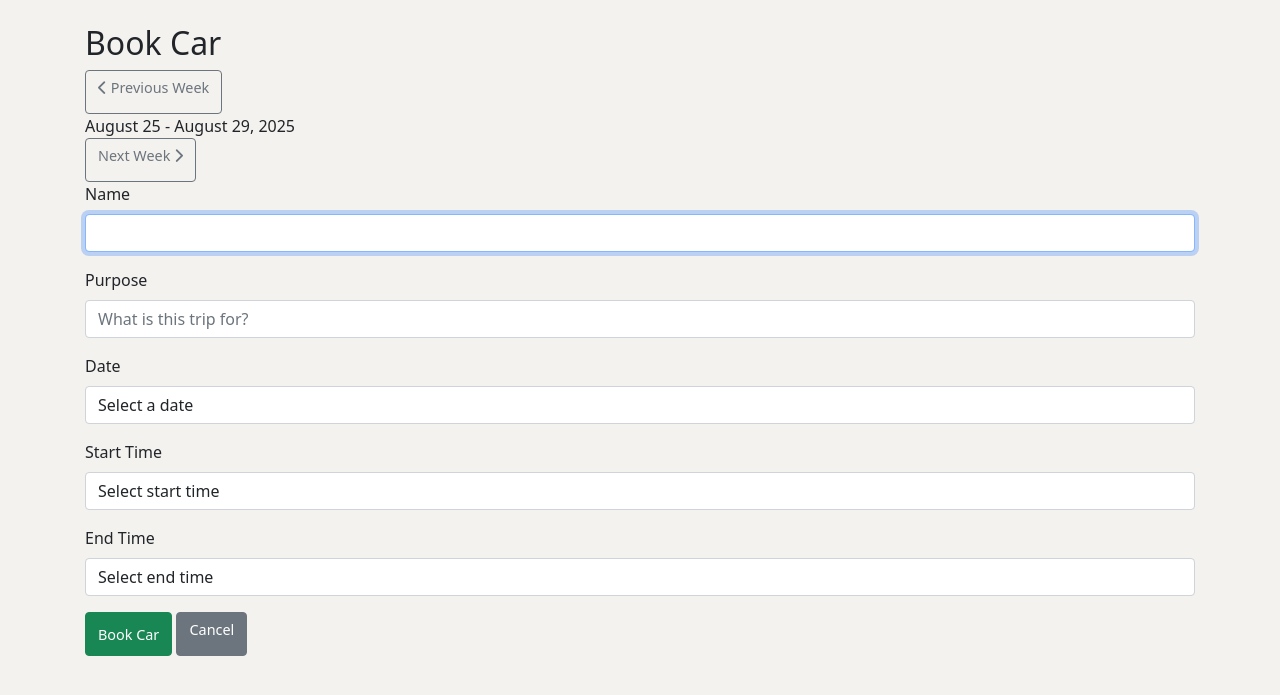
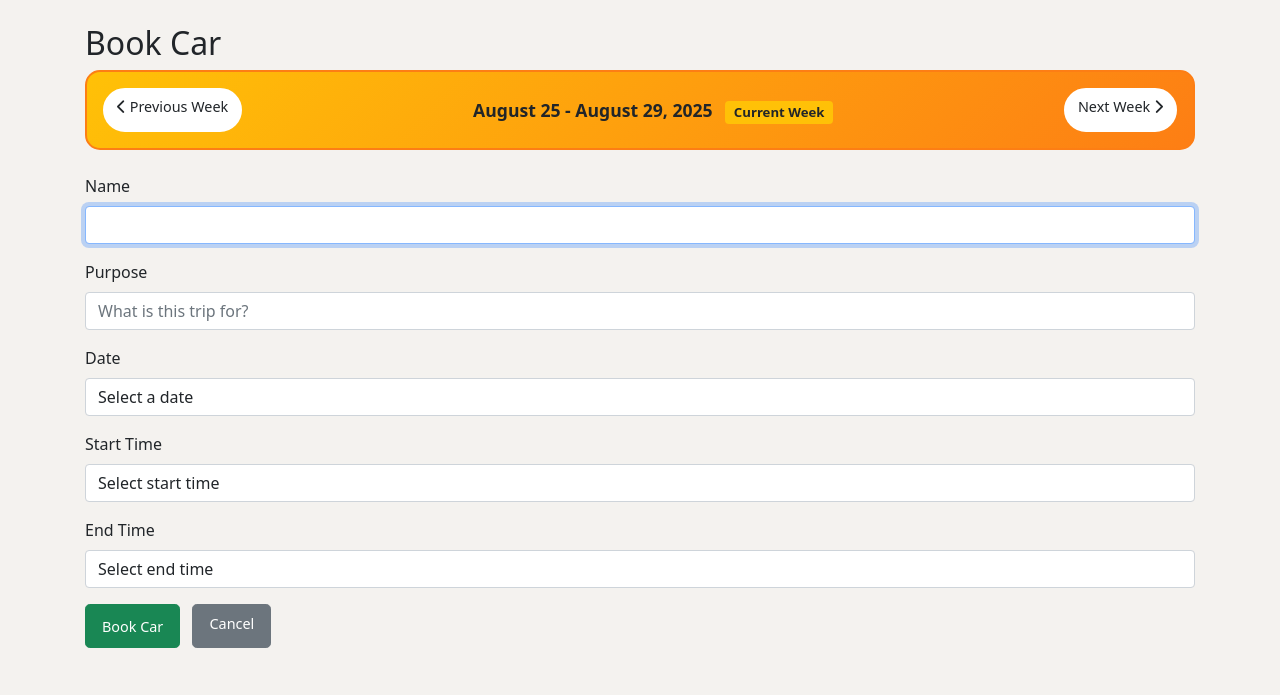
Before and after one commit to ChipulumutsoPhiri/Equip-Room-Booking, a Flask app: page /car/book in a window 1280 px wide. Shown: the part 61-756 px from the top of the page. Run offline with Flask 3, Linux system fonts and the light colour scheme.

Commit message:
Update book.html

```diff
--- a/templates/book.html
+++ b/templates/book.html
@@ -4,29 +4,80 @@
 <h2>Book {{ "Car" if booking_type == "car" else "Meeting Room" }}</h2>
 
 <!-- Week Navigation -->
-<div class="week-navigation">
+<div class="week-navigation {% if week_info.is_current_week %}current-week{% endif %}">
     {% if booking_type == 'car' %}
-        <a href="{{ url_for('car_book', week_offset=week_offset-1) }}" class="btn btn-outline-secondary nav-btn">
+        <a href="{{ url_for('car_book', week_offset=week_offset-1) }}" class="btn btn-outline-primary nav-btn">
             <i class="fas fa-chevron-left"></i> Previous Week
         </a>
     {% else %}
-        <a href="{{ url_for('room_book', week_offset=week_offset-1) }}" class="btn btn-outline-secondary nav-btn">
+        <a href="{{ url_for('room_book', week_offset=week_offset-1) }}" class="btn btn-outline-primary nav-btn">
             <i class="fas fa-chevron-left"></i> Previous Week
         </a>
     {% endif %}
 
-    <div class="week-display">{{ week_info.week_display }}</div>
+    <div class="week-display">
+        {{ week_info.week_display }}
+        {% if week_info.is_current_week %}
+            <span class="badge bg-warning text-dark ms-2">Current Week</span>
+        {% endif %}
+    </div>
 
     {% if booking_type == 'car' %}
-        <a href="{{ url_for('car_book', week_offset=week_offset+1) }}" class="btn btn-outline-secondary nav-btn">
+        <a href="{{ url_for('car_book', week_offset=week_offset+1) }}" class="btn btn-outline-primary nav-btn">
             Next Week <i class="fas fa-chevron-right"></i>
         </a>
     {% else %}
-        <a href="{{ url_for('room_book', week_offset=week_offset+1) }}" class="btn btn-outline-secondary nav-btn">
+        <a href="{{ url_for('room_book', week_offset=week_offset+1) }}" class="btn btn-outline-primary nav-btn">
             Next Week <i class="fas fa-chevron-right"></i>
         </a>
     {% endif %}
 </div>
+
+<style>
+.week-navigation {
+    background: linear-gradient(135deg, #ffc107, #fd7e14);
+    color: #212529;
+    border-radius: 15px;
+    padding: 1rem;
+    margin-bottom: 1.5rem;
+    display: flex;
+    justify-content: space-between;
+    align-items: center;
+    gap: 1rem;
+}
+.week-navigation .week-display {
+    color: #212529;
+    font-size: 1.1rem;
+    font-weight: 600;
+}
+.week-navigation .nav-btn {
+    border-radius: 25px;
+    font-weight: 500;
+    border: 2px solid #fff;
+    color: #212529 !important;
+    background: #fff !important;
+    transition: background 0.2s, color 0.2s;
+}
+.week-navigation .nav-btn:hover {
+    background: #fd7e14 !important;
+    color: #fff !important;
+    border-color: #fd7e14 !important;
+}
+.current-week {
+    background: linear-gradient(135deg, #ffc107, #fd7e14) !important;
+    border: 2px solid #fd7e14 !important;
+}
+.current-week .week-display {
+    color: #212529;
+}
+@media (max-width: 768px) {
+    .week-navigation {
+        flex-direction: column;
+        gap: 1rem;
+        text-align: center;
+    }
+}
+</style>
 
 <form method="POST" id="bookingForm" onsubmit="return validateForm()">
     <input type="hidden" name="week_offset" value="{{ week_offset }}">
@@ -86,14 +137,14 @@
         </select>
     </div>
 
-    <button type="submit" class="btn btn-success" id="submitButton">
+    <button type="submit" class="btn btn-success btn-lg me-2" id="submitButton">
         Book {{ "Car" if booking_type == "car" else "Room" }}
     </button>
 
     {% if booking_type == 'car' %}
-        <a href="{{ url_for('car_index', week_offset=week_offset) }}" class="btn btn-secondary">Cancel</a>
+        <a href="{{ url_for('car_index', week_offset=week_offset) }}" class="btn btn-secondary btn-lg">Cancel</a>
     {% else %}
-        <a href="{{ url_for('room_index', week_offset=week_offset) }}" class="btn btn-secondary">Cancel</a>
+        <a href="{{ url_for('room_index', week_offset=week_offset) }}" class="btn btn-secondary btn-lg">Cancel</a>
     {% endif %}
 </form>
 
```
